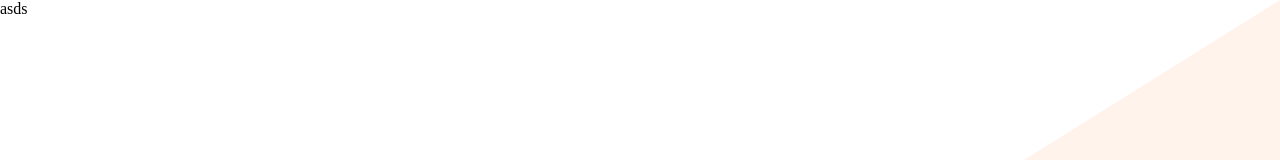
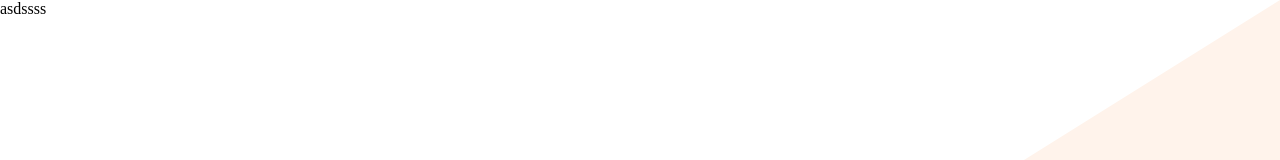
Before and after one commit to okosohor/addmile-quiz, a Next.js app: page / in a window 1280 px wide. Shown: the top 160 px of the page. Built offline with nearby package versions, Linux system fonts and the light colour scheme.

Commit message:
fix: test husky3

```diff
--- a/src/app/page.tsx
+++ b/src/app/page.tsx
@@ -4,7 +4,7 @@ export default function HomePage() {
 
   return (
     <div className={styles['page-start']}>
-      <div>asds</div>
+      <div>asdssss</div>
     </div>
   );
 }
```
